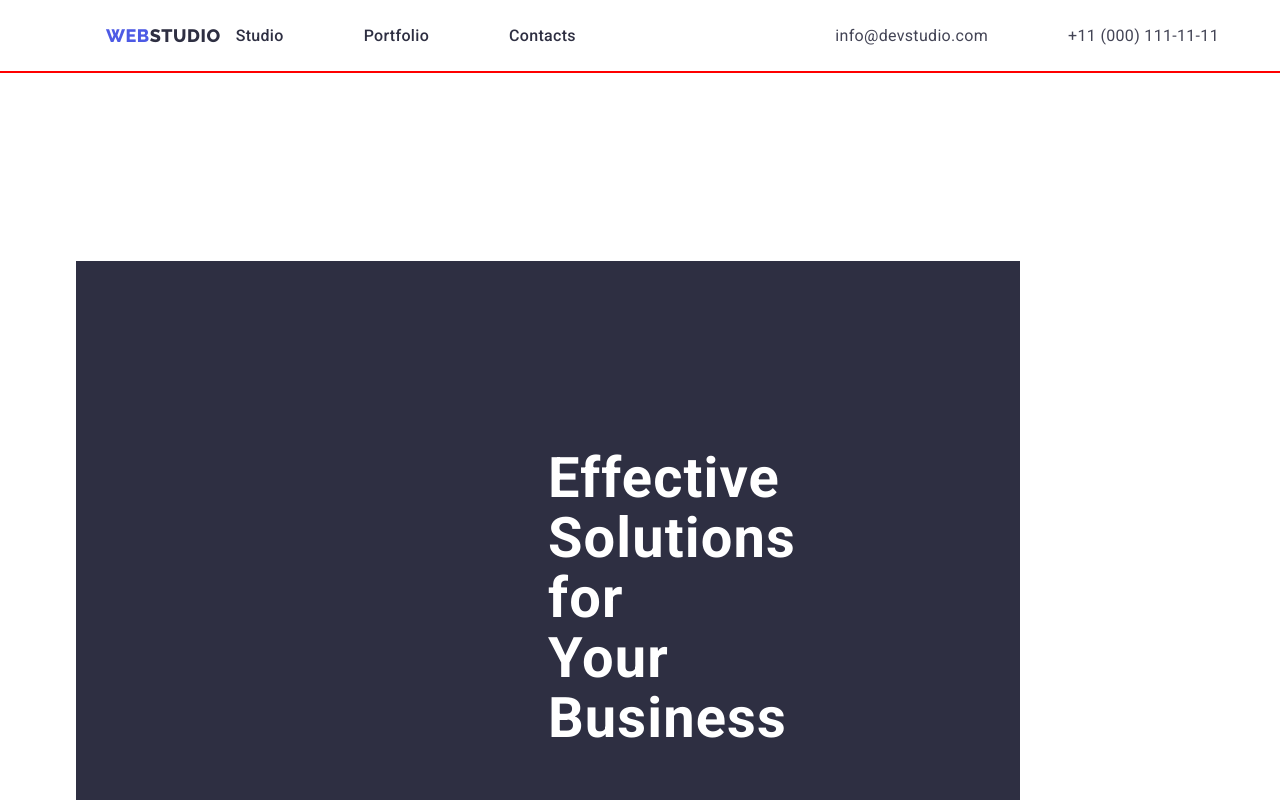
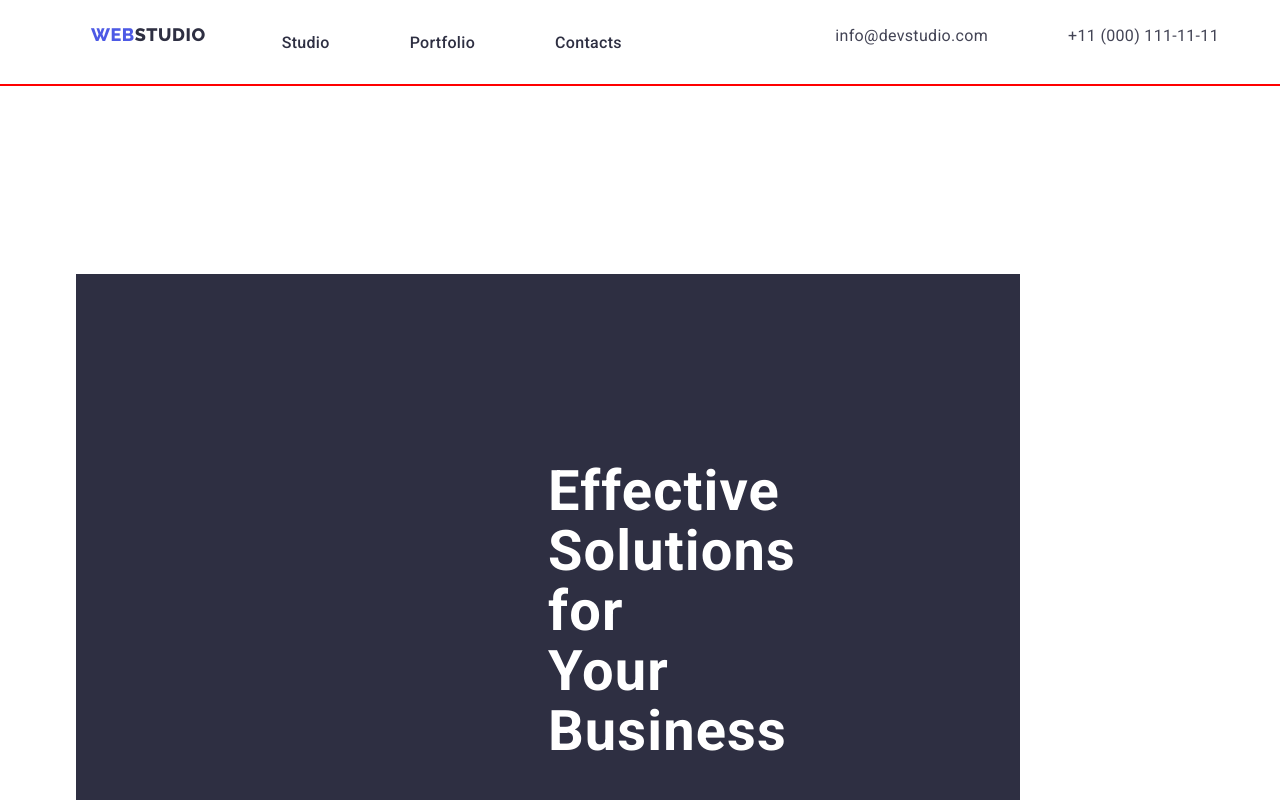
Before and after one commit to Olexander-rozmax/goit-markup-hw-03, a plain HTML site: page index.html in a window 1280 px wide. Shown: the top 800 px of the page. Drawn offline with nearby package versions, Linux system fonts and the light colour scheme.

Commit message:
Update styles.css

```diff
--- a/css/styles.css
+++ b/css/styles.css
@@ -158,11 +158,7 @@ button {
     text-transform: uppercase;
     margin-right: 76px;
     display: inline-block;
-margin: 0;
-padding: 0 15px;
-
-
-
+    margin-bottom: 16px;
 
 
 
```
